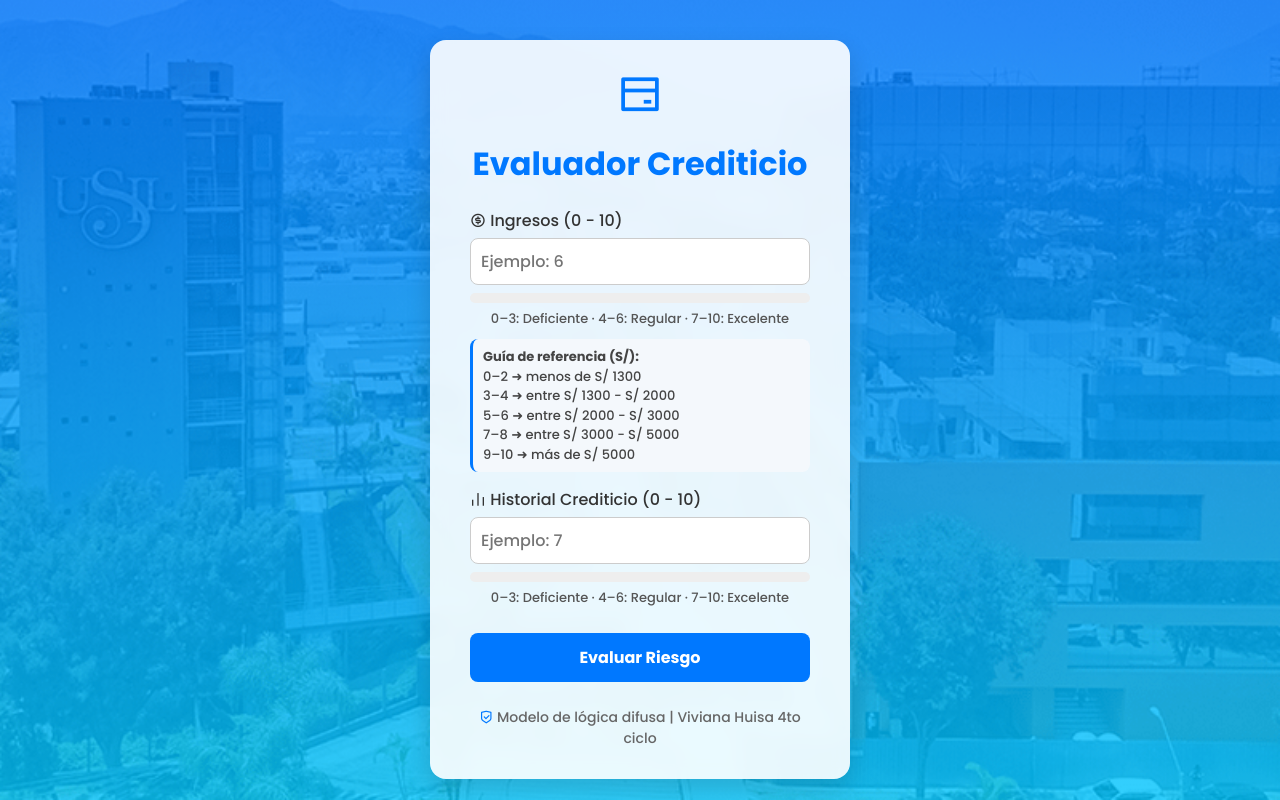
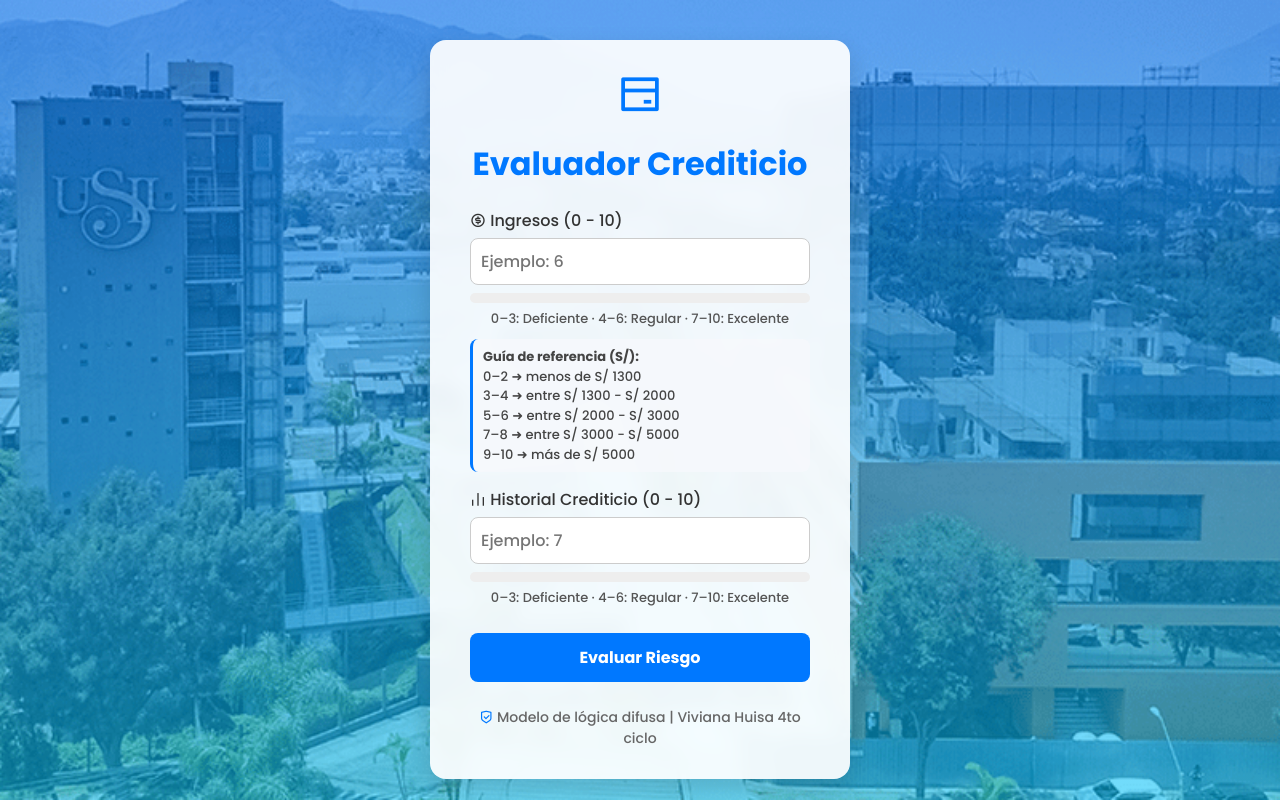
Before and after one commit to vivianahuisa/caso5, a Flask app: page / in a window 1280 px wide. Run offline with Flask 3, Linux system fonts and the light colour scheme; parts of the project's set-up code (start-up, migrations or seed data) failed here and were passed over; some libraries are stand-ins or nearby versions.

Commit message:
Update index.html

```diff
--- a/templates/index.html
+++ b/templates/index.html
@@ -14,7 +14,10 @@
         }
 
         body {
-            background: linear-gradient(rgba(0, 120, 255, 0.8), rgba(0, 198, 255, 0.8)), url("USIL_IMAGEN.png") no-repeat center center fixed;
+
+            background:
+                linear-gradient(rgba(0, 120, 255, 0.55), rgba(0, 198, 255, 0.55)),
+                url("USIL_IMAGEN.png") no-repeat center center fixed;
             background-size: cover;
             display: flex;
             justify-content: center;
@@ -26,7 +29,7 @@
         }
 
         .container {
-            background: rgba(255, 255, 255, 0.9);
+            background: rgba(255, 255, 255, 0.92);
             backdrop-filter: blur(8px);
             width: 420px;
             padding: 30px 40px;
@@ -211,26 +214,24 @@
 
     <script>
         function actualizarBarra(idInput, idBarra) {
-            const valor = parseFloat(document.getElementById(idInput).value);
+            const input = document.getElementById(idInput);
             const barra = document.getElementById(idBarra);
 
-            if (isNaN(valor) || valor < 0) {
-                barra.style.width = "0%";
-                return;
-            }
+            input.addEventListener("input", () => {
+                let valor = parseFloat(input.value);
+                if (isNaN(valor) || valor < 0) valor = 0;
+                if (valor > 10) valor = 10;
 
-            const porcentaje = Math.min((valor / 10) * 100, 100);
-            let color = "#ccc";
-            if (valor <= 3) color = "#ff4d4d";       // rojo
-            else if (valor <= 6) color = "#ffa500";  // naranja
-            else color = "#00cc66";                  // verde
+                barra.style.width = (valor * 10) + "%";
 
-            barra.style.width = porcentaje + "%";
-            barra.style.background = color;
+                if (valor <= 3) barra.style.background = "#ff4d4d";        // rojo
+                else if (valor <= 6) barra.style.background = "#ffa500";   // naranja
+                else barra.style.background = "#00cc66";                   // verde
+            });
         }
 
-        document.getElementById('ingresos').addEventListener('input', () => actualizarBarra('ingresos', 'barra-ingresos'));
-        document.getElementById('historial').addEventListener('input', () => actualizarBarra('historial', 'barra-historial'));
+        actualizarBarra("ingresos", "barra-ingresos");
+        actualizarBarra("historial", "barra-historial");
     </script>
 </body>
 </html>
```
